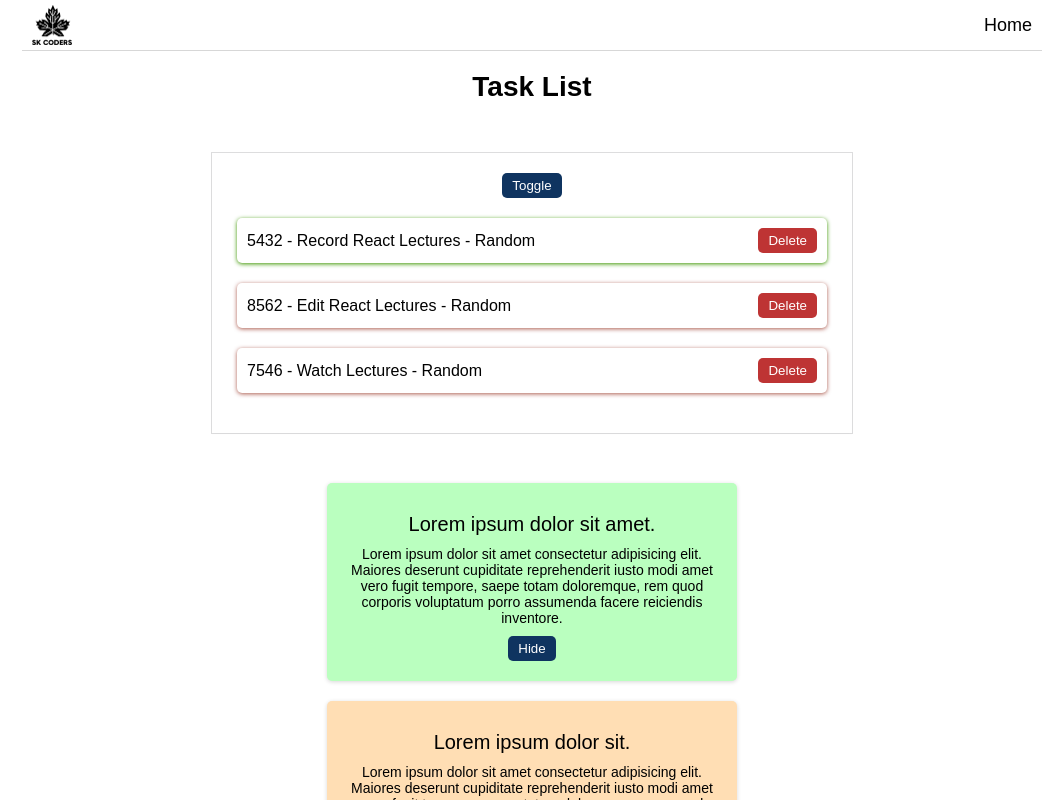
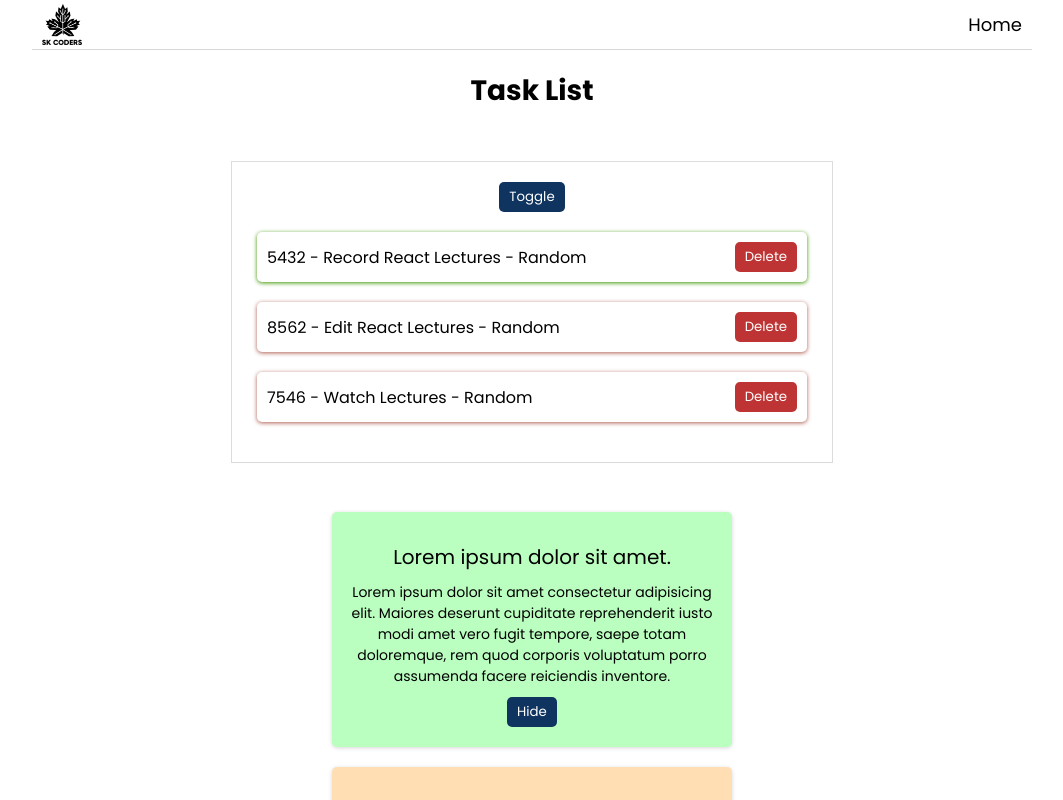
Before and after one commit to YuriyDrokin/PracticeReactJs, a React (Create React App) app in the folder tasktree/: page / in a window 1280 px wide. Shown: the top 800 px of the page, without its empty margins (108-1171 px from the left). Built offline with nearby package versions, Linux system fonts and the light colour scheme.

Commit message:
Applying Global Css

```diff
--- a/tasktree/src/App.css
+++ b/tasktree/src/App.css
@@ -21,7 +21,7 @@
   align-items: center;
   max-width: 1000px;
   margin: auto;
-  border-bottom: 1px solid #d7d7d7;
+  border-bottom: 1px solid var(--theme-border);
   font-size: 18px;
   padding: 0px 10px;
 }
@@ -70,7 +70,7 @@
 button.trigger {
   border: 0px;
   border-radius: 5px;
-  background-color: #0f3460;
+  background-color: var(--theme-button);
   color: #ffffff;
   padding: 5px 10px;
   cursor: pointer;
@@ -112,3 +112,16 @@
 .hidden {
   display: none;
 }
+main {
+  min-height: 90vh;
+  max-width: 1200px;
+  margin: auto;
+  padding: 10px;
+}
+footer {
+  max-width: 1200px;
+  margin: auto;
+  text-align: center;
+  padding: 20px;
+  border-top: 1 px solid var(--theme-border);
+}
--- a/tasktree/src/index.css
+++ b/tasktree/src/index.css
@@ -1,5 +1,21 @@
+@import url("https://fonts.googleapis.com/css2?family=Poppins:wght@100;200;300;400;500;600;700;800;900&display=swap");
+@import url("https://cdn.jsdelivr.net/npm/bootstrap-icons@1.11.1/font/bootstrap-icons.css");
+
+:root {
+  --theme-border: #d7d7d7;
+  --theme-button: #0f3460;
+}
 * {
-  font-family: Arial, Helvetica, sans-serif;
   margin: 0px;
   padding: 0px;
+  box-sizing: border-box;
+  font-family: "Poppins", sans-serif;
 }
+
+button {
+  padding: 5px 10px;
+  border: 0px;
+  border-radius: 5px;
+  cursor: pointer;
+  background-color: cadetblue;
+}
```
